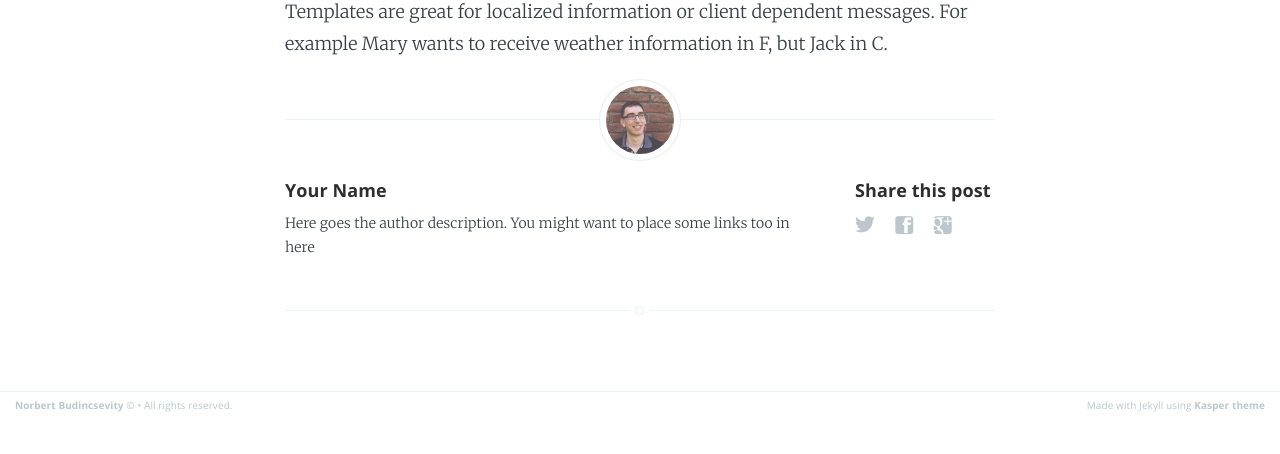
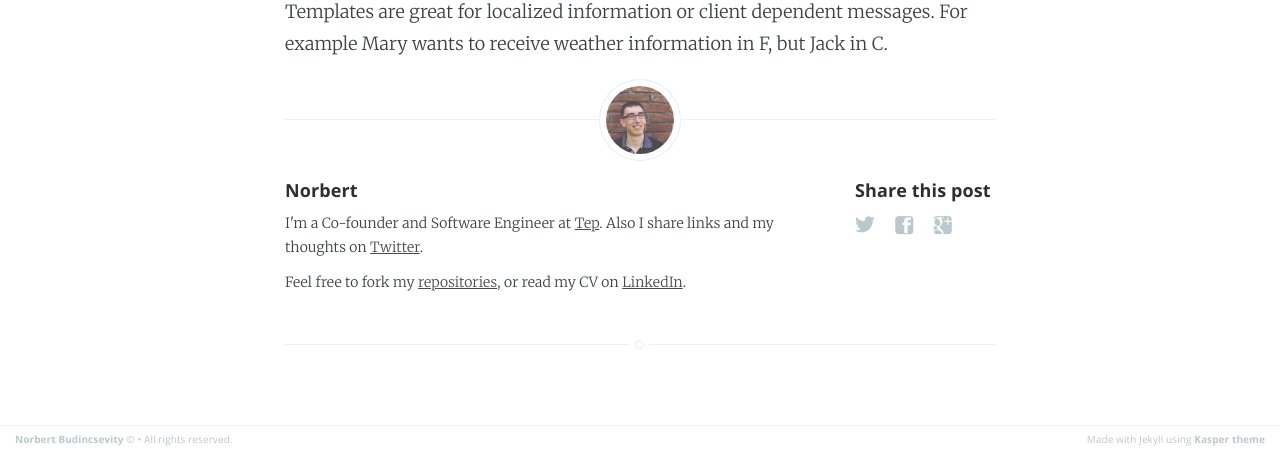
Before and after one commit to Budincsevity/budincsevity.github.io, a Jekyll site: the page built from _posts/2015-07-31-azure-android-notification.markdown, in a window 1280 px wide and 900 px high, scrolled down 1785 px, cut to the strip 446-900 px from the top of the window. Built offline with Jekyll 4.4.1, drawn with Linux system fonts in a browser that asks for light colours; Markdown is read by kramdown in place of the engine named in the settings; before the commit the page ends 2650 px from its top, so only the background shows below that.

Commit message:
Add name and bio

```diff
--- a/_config.yml
+++ b/_config.yml
@@ -12,4 +12,4 @@ google_analytics: 'UA-XXXXXXXX-X'
 
 # Details for the RSS feed generator
 url:            'blog url'
-author:         'Your Name'
+author:         'Norbert'
--- a/_layouts/post.html
+++ b/_layouts/post.html
@@ -71,7 +71,8 @@ post_class: post-template
                     <h4> {{ site.author }} </h4>
                     <!-- Author Bio -->
                     <p>
-                        Here goes the author description. You might want to place some links too in here
+                        I'm a Co-founder and Software Engineer at <a href="http://www.gettep.com">Tep</a>. Also I share links and my thoughts on <a href="http://twitter.com/Budincsevity">Twitter</a>.
+            							<p>Feel free to fork my <a href="https://github.com/Budincsevity/">repositories</a>, or read my CV on <a href="http://www.linkedin.com/in/budincsevity">LinkedIn</a>.</p>
                     </p>
                 </section>
             {% endif %}
```
